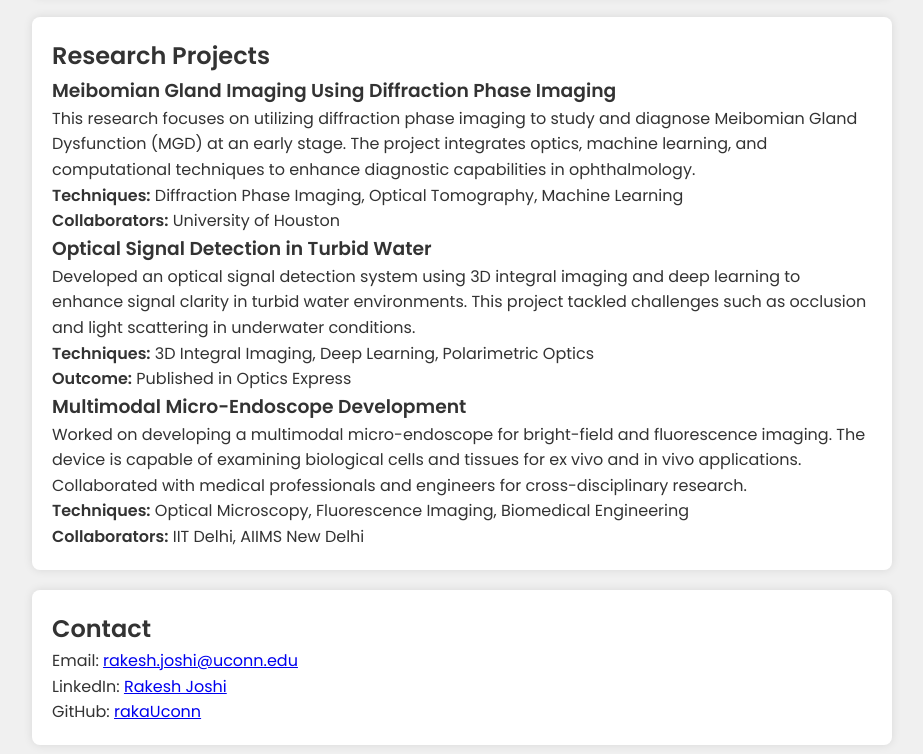
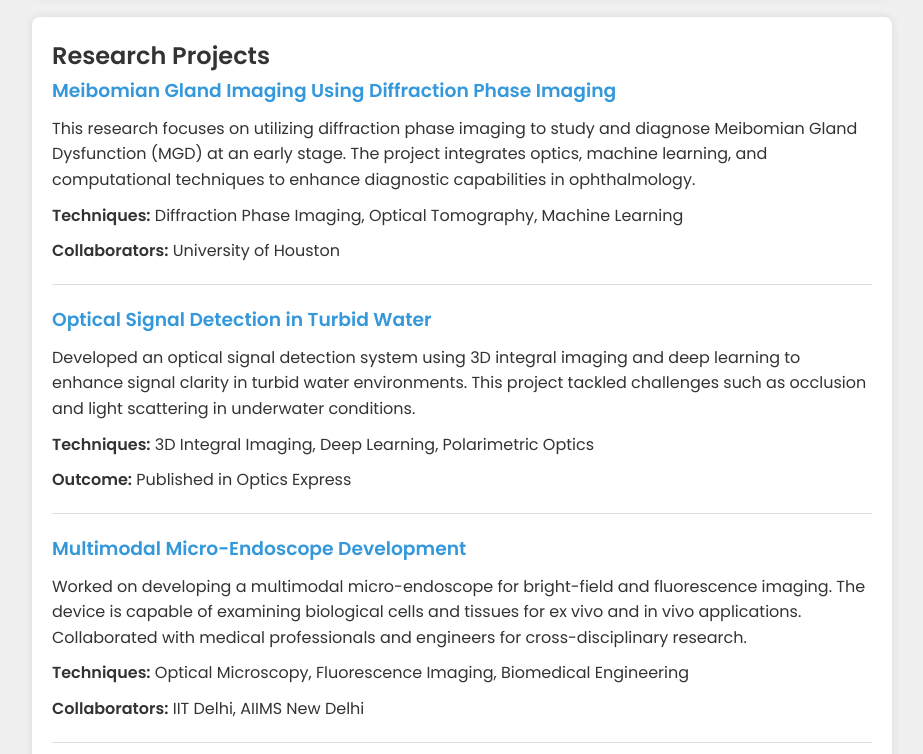
Before and after one commit to rakaUconn/raj.github.io, a plain HTML site: page index.html in a window 1280 px wide. Shown: the part 766-1520 px from the top of the page, without its empty margins (178-1101 px from the left). Drawn offline with Linux system fonts and the light colour scheme.

Commit message:
Update style.css

```diff
--- a/css/style.css
+++ b/css/style.css
@@ -68,3 +68,26 @@ footer {
     position: relative;
     width: 100%;
 }
+
+Styling for Research Projects Section */
+#projects {
+    background-color: #f9f9f9;
+    padding: 20px;
+    border-radius: 8px;
+    margin-bottom: 20px;
+}
+
+#projects article {
+    margin-bottom: 20px;
+    padding-bottom: 20px;
+    border-bottom: 1px solid #ddd;
+}
+
+#projects article h3 {
+    color: #3498db;
+}
+
+#projects article p {
+    margin-top: 10px;
+    line-height: 1.6;
+}
```
